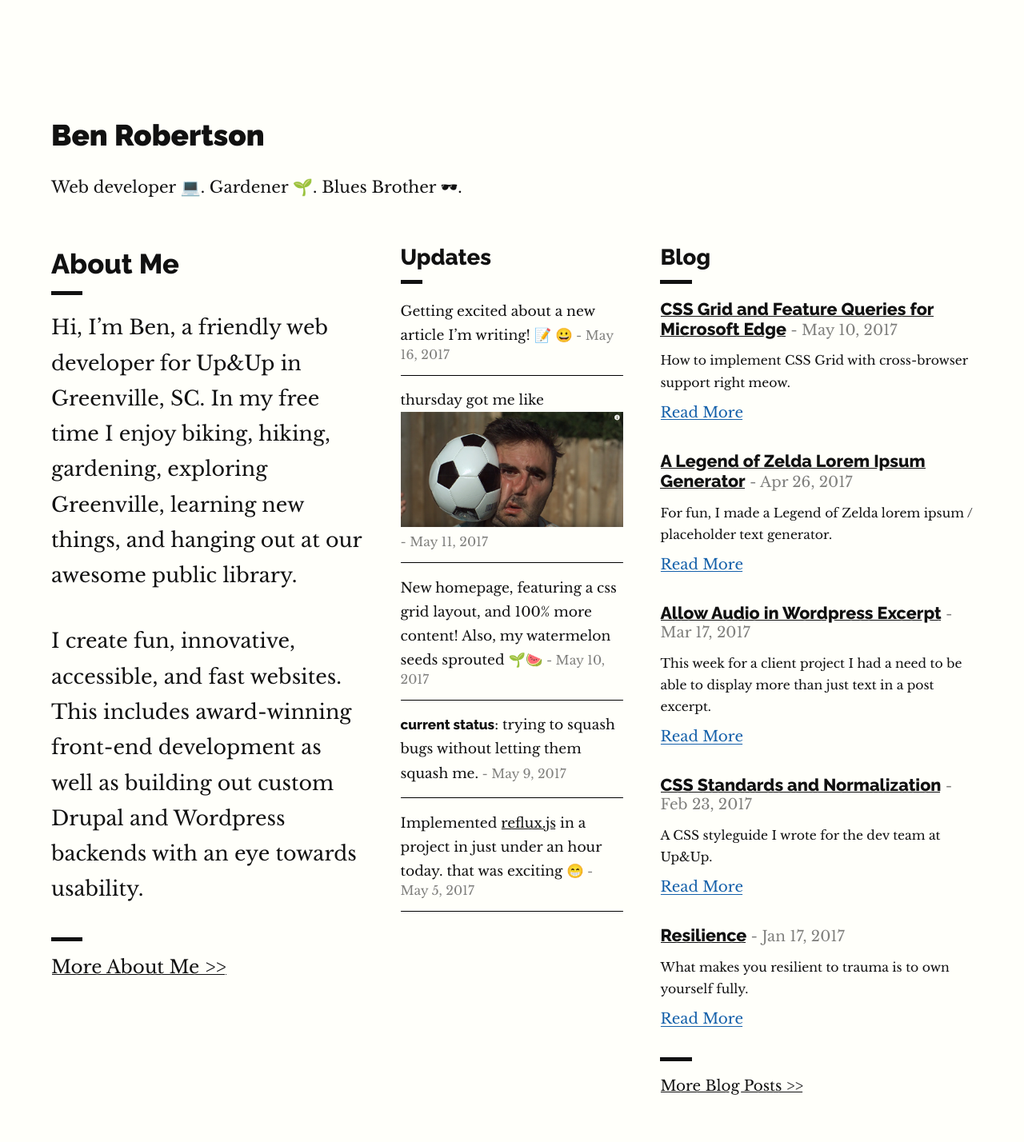
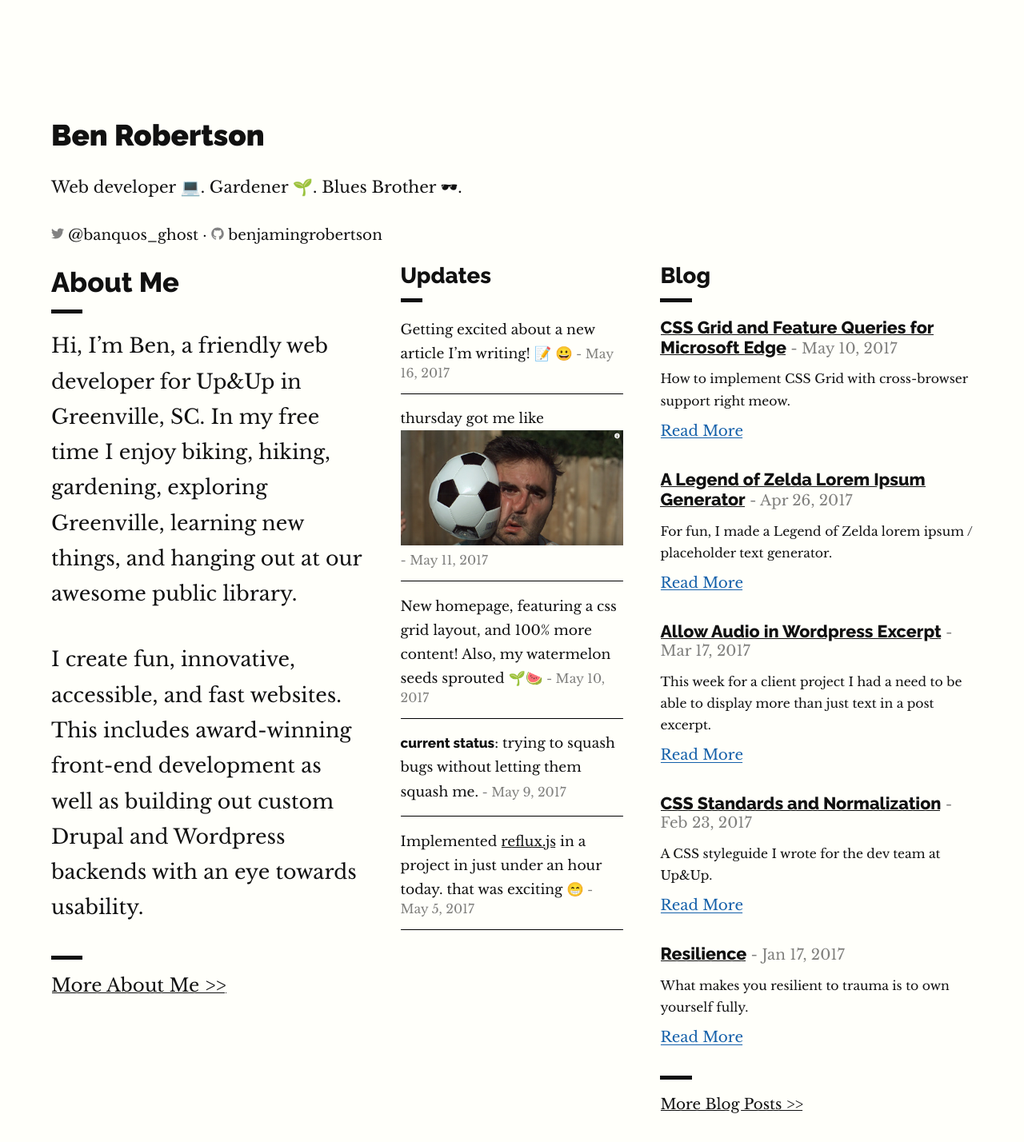
Before and after one commit to benjamingrobertson/benjamingrobertson.github.io, a Jekyll site: the page built from index.md, in a window 1280 px wide. Shown: the whole page at 80% size. Built offline with Jekyll 4.4.1, drawn with Linux system fonts in a browser that asks for light colours; before the commit the page ends 1405 px from its top, so only the background shows below that.

Commit message:
Add twitter and github to home page

```diff
--- a/_layouts/home.html
+++ b/_layouts/home.html
@@ -9,6 +9,15 @@
             <p>
                 Web developer 💻. Gardener 🌱. Blues Brother 🕶.
             </p>
+            <a class="no-decoration" href="https://twitter.com/banquos_ghost">
+                <span class="icon icon--twitter">{% include icon-twitter.svg %}</span>
+                <span class="username">@banquos_ghost</span>
+            </a>
+            &middot;
+            <a class="no-decoration" href="https://github.com/benjamingrobertson">
+                <span class="icon icon--github">{% include icon-github.svg %}</span>
+                <span class="username">benjamingrobertson</span>
+            </a>
         </header>
         <main class="home">
             <section class="grid-item about">
@@ -18,8 +27,10 @@
                 </header>
                 <p>Hi, I’m Ben, a friendly web developer for Up&amp;Up in Greenville, SC. In my free time I enjoy biking, hiking, gardening, exploring Greenville, learning new things, and hanging out at our awesome public library.</p>
 
-                <p>I create fun, innovative, accessible, and fast websites. This includes award-winning front-end development as well as building out custom Drupal and Wordpress backends with an eye towards usability.
-                </p>
+                <p>I create fun, innovative, accessible, and fast websites. This includes award-winning front-end development as well as building out custom Drupal and Wordpress backends with an eye towards usability.</p>
+
+                <p>
+
                 <hr />
                 <a href="/about">More About Me >></a>
             </section>
```
